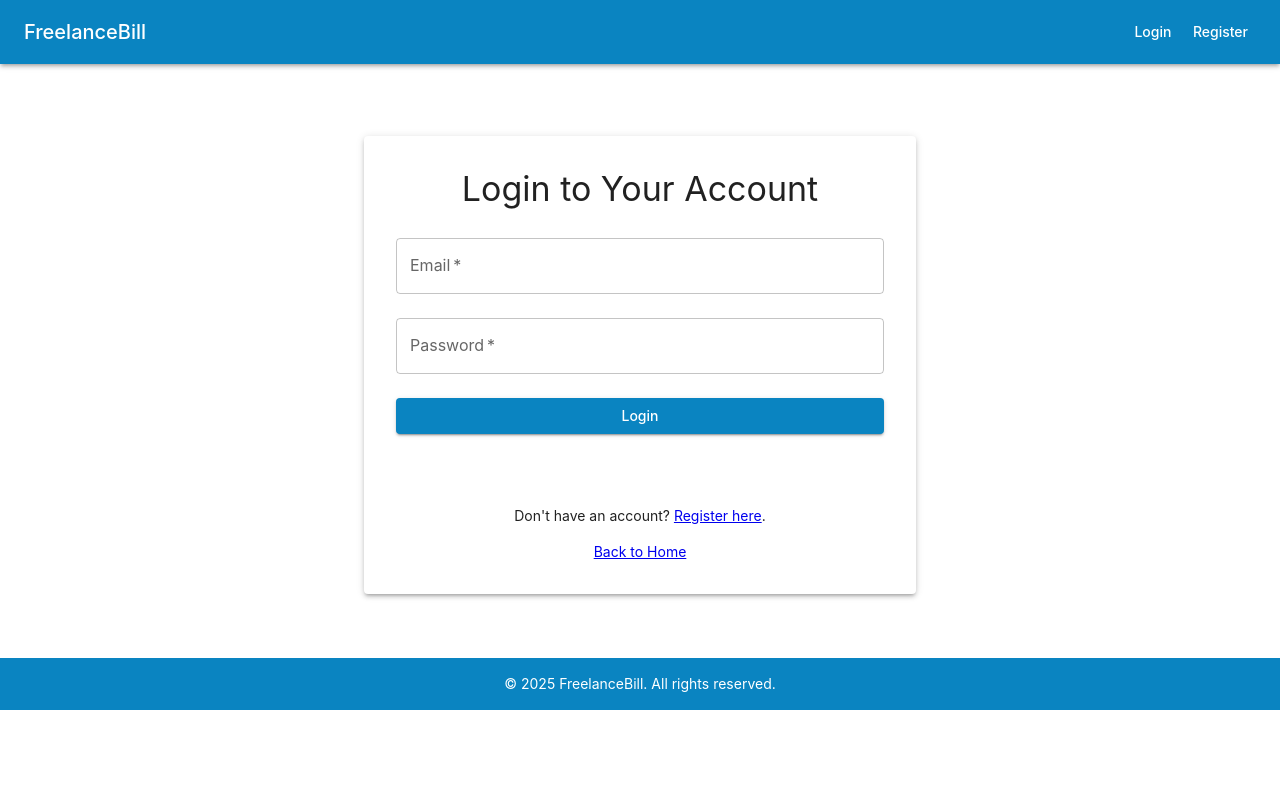
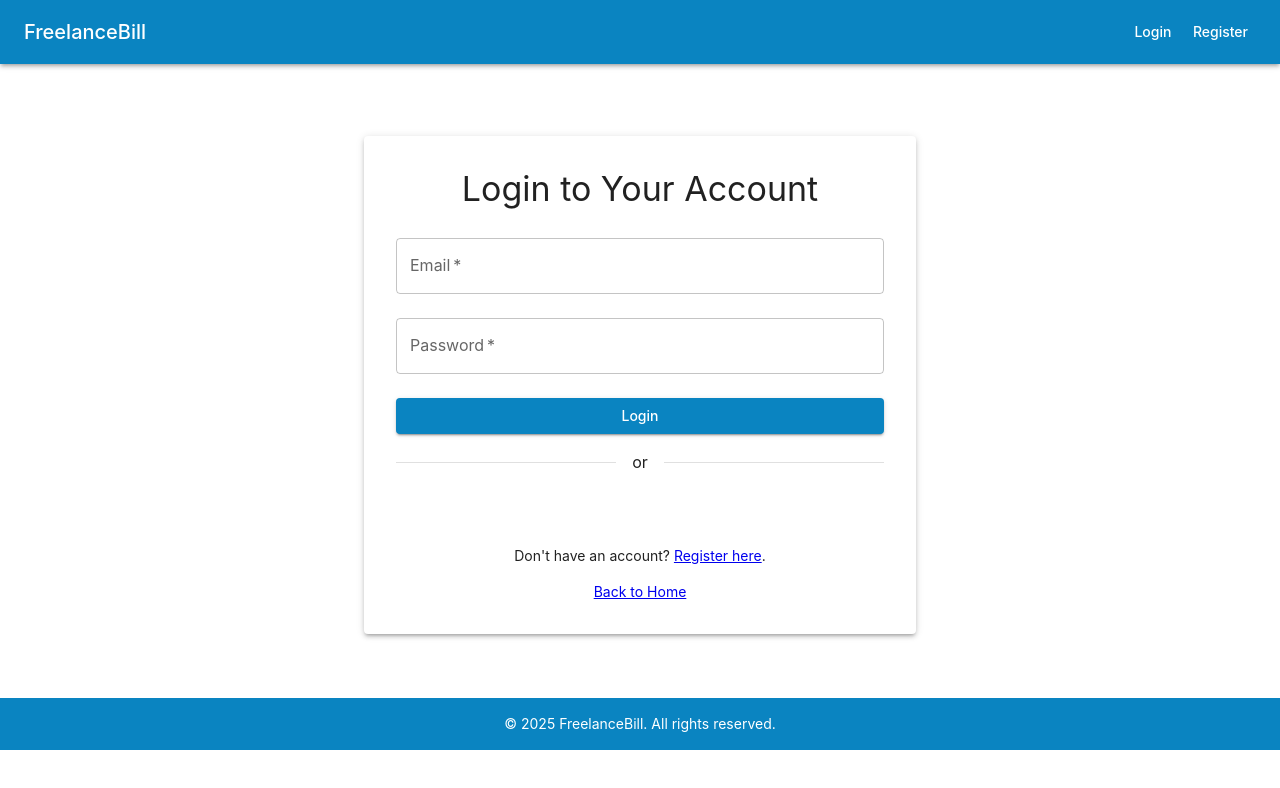
Before and after one commit to lcobiodata/freelance-bill, a React (Create React App) app in the folder frontend/: page /login in a window 1280 px wide. Shown: the top 788 px of the page. Built offline with nearby package versions, Linux system fonts and the light colour scheme; no server answers.

Commit message:
Add divider with "or" text in Login component for improved UI

```diff
--- a/frontend/src/components/Login.js
+++ b/frontend/src/components/Login.js
@@ -9,6 +9,7 @@ import {
   Paper,
   Box,
   Alert,
+  Divider,
 } from "@mui/material";
 import { GoogleOAuthProvider, GoogleLogin } from "@react-oauth/google";
 
@@ -122,6 +123,13 @@ const Login = () => {
             </Button>
           </form>
 
+          {/* Divider with "or" text */}
+          <Box sx={{ my: 2, display: 'flex', alignItems: 'center' }}>
+            <Divider sx={{ flexGrow: 1 }} />
+            <Typography variant="body1" sx={{ mx: 2 }}>or</Typography>
+            <Divider sx={{ flexGrow: 1 }} />
+          </Box>
+
           {/* Google Login Button */}
           <Box sx={{ my: 2 }}>
             <GoogleLogin
```
